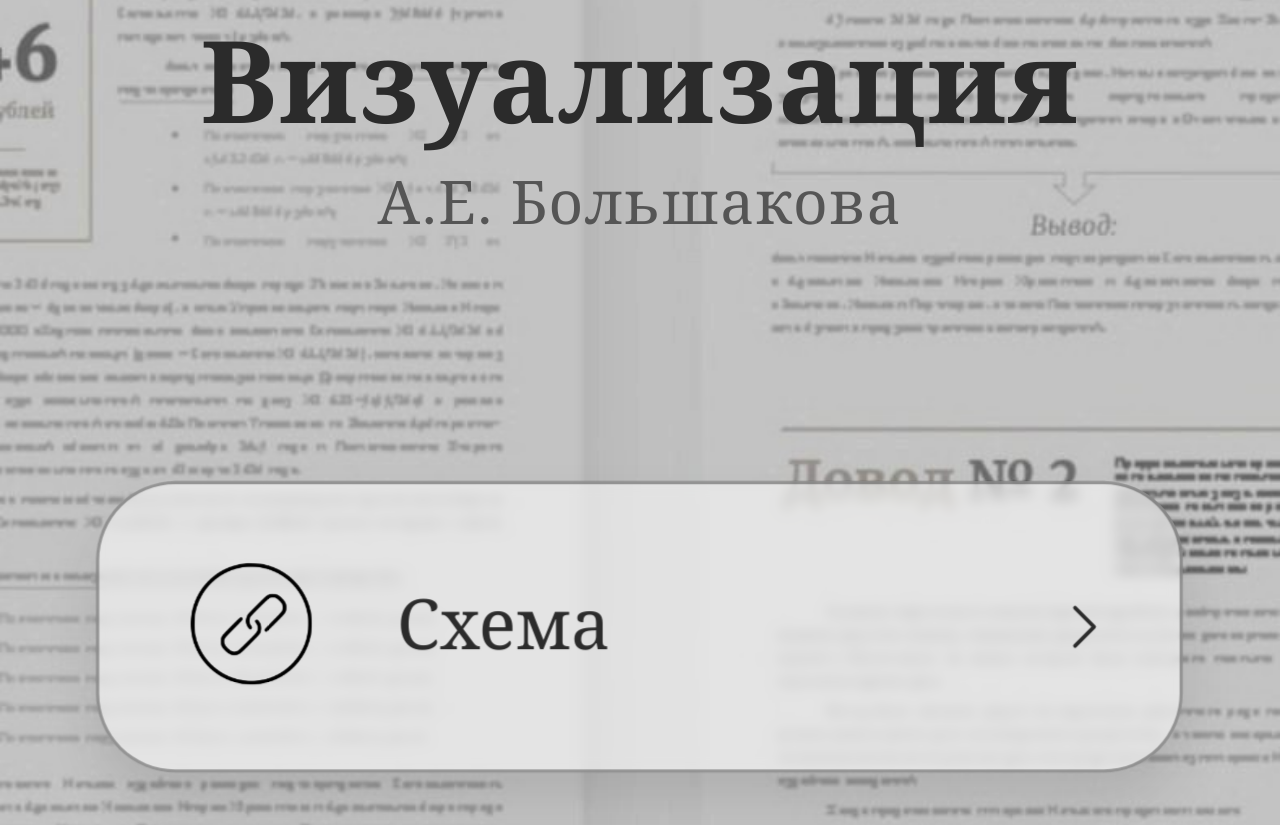
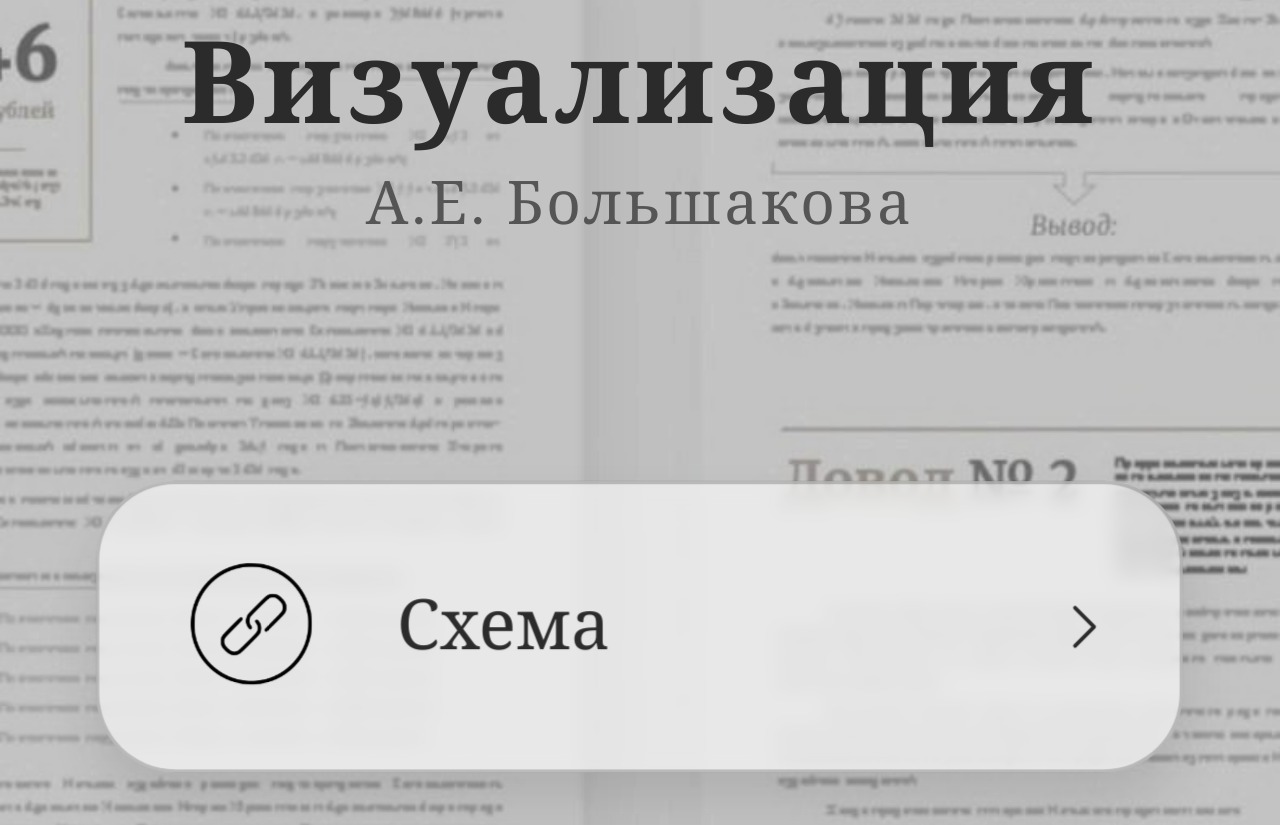
Before and after one commit to Chtouvaszdesproishodit/vizualizaciyaBolshakova, a plain HTML site: page index.html in a window 1280 px wide. Shown: the part 235-1060 px from the top of the page. Drawn offline with nearby package versions, Linux system fonts and the light colour scheme.

Commit message:
Add files via upload

```diff
--- a/index.html
+++ b/index.html
@@ -6,6 +6,7 @@
     <title>Визуализация</title>
     <link href="https://fonts.googleapis.com/css2?family=Spectral:wght@400;500;700&display=swap" rel="stylesheet">
     <style>
+        /* Убираем системную синюю подсветку при тапе на телефоне */
         * {
             -webkit-tap-highlight-color: transparent;
         }
@@ -25,9 +26,10 @@
             min-height: 100vh;
         }
 
+        /* Корпус «телефона»: лёгкий градиент вместо плоского цвета — даёт объём, как у настоящего устройства */
         .phone-bezel {
             position: relative;
-            background-color: #1c2438;
+            background: linear-gradient(160deg, #232f4a 0%, #1c2438 55%, #161d2e 100%);
             padding: 8px;
             border-radius: 35px;
             box-shadow: 0 18px 45px rgba(20, 30, 60, 0.35);
@@ -70,12 +72,13 @@
             z-index: 2;
         }
 
+        /* «Воздух» в заголовке: чуть больший трекинг, как в дорогих журналах */
         .header h1 {
             color: #2b2b2b;
             font-size: 36px;
             font-weight: 700;
             margin: 0;
-            letter-spacing: 0.5px;
+            letter-spacing: 1.5px;
         }
 
         .header p {
@@ -83,7 +86,7 @@
             font-size: 19px;
             font-weight: 400;
             margin-top: -5px;
-            letter-spacing: 0.5px;
+            letter-spacing: 1px;
         }
 
         .buttons-container {
@@ -98,37 +101,40 @@
             z-index: 2;
         }
 
+        /* Толстое матовое стекло: плотнее фон, сильнее блюр */
         .btn {
             display: flex;
             align-items: center;
-            background-color: rgba(255, 255, 255, 0.55);
-            backdrop-filter: blur(2px);
-            -webkit-backdrop-filter: blur(2px);
+            background-color: rgba(255, 255, 255, 0.62);
+            backdrop-filter: blur(3px);
+            -webkit-backdrop-filter: blur(3px);
             color: #2b2b2b;
             padding: 16px 18px 16px 19px;
             border-radius: 25px;
             text-decoration: none;
             font-size: 22px;
-            box-shadow: 0 9px 17px rgba(0,0,0,0.10);
-            border: 0.5px solid rgba(0, 0, 0, 0.35);
-            transition: transform 0.2s;
+            box-shadow: 0 9px 17px rgba(0, 0, 0, 0.10);
+            border: 0.5px solid rgba(0, 0, 0, 0.2);
+            transition: transform 0.12s, background-color 0.12s, box-shadow 0.12s;
         }
 
+        /* Наведение: кнопка чуть приподнимается над экраном */
         .btn:hover {
-            transform: scale(1.02);
-            background-color: rgba(255, 255, 255, 0.7);
+            transform: scale(1.03) translateY(-1px);
+            background-color: rgba(255, 255, 255, 0.82);
+            box-shadow: 0 14px 22px rgba(0, 0, 0, 0.12);
         }
 
+        /* Нажатие: кнопка «продавливается» — опускается, тень сжимается */
         .btn:active {
-            transform: scale(0.98);
-            background-color: rgba(255, 255, 255, 0.85);
-            box-shadow: 0 4px 10px rgba(0, 0, 0, 0.14);
-            transition: transform 0.08s, box-shadow 0.08s, background-color 0.08s;
+            transform: scale(0.97) translateY(1px);
+            background-color: rgba(255, 255, 255, 0.9);
+            box-shadow: 0 3px 8px rgba(0, 0, 0, 0.12);
         }
 
         .btn:focus-visible {
             outline: none;
-            box-shadow: 0 9px 17px rgba(0,0,0,0.10), 0 0 0 2px rgba(255, 255, 255, 0.9);
+            box-shadow: 0 9px 17px rgba(0, 0, 0, 0.10), 0 0 0 2px rgba(255, 255, 255, 0.9);
         }
 
         .icon-circle {
@@ -185,7 +191,7 @@
                 border-radius: 0;
                 padding: 0;
                 box-shadow: none;
-                background-color: transparent;
+                background: transparent;
             }
             .notch {
                 display: none;
@@ -280,7 +286,7 @@
                 <p>А.Е. Большакова</p>
             </div>
             <div class="buttons-container">
-                <a href="https://web.archive.org/web/20231202204627/https://bnplaw.ru/analytics/cases/vizualizatsiya-tezisov-v-ugolovnom-dele-pozitsiya-stala-ponyatnee-a-realnyy-srok-uslovnym-/#:~:text=%D1%80%D0%B5%D1%88%D0%B8%D0%BB%D0%B8%2C%20%D1%80%D0%B0%D1%81%D1%81%D0%BA%D0%B0%D0%B7%D1%8B%D0%B2%D0%B0%D0%B5%D0%BC%20%D0%B4%D0%B0%D0%BB%D1%8C%D1%88%D0%B5.-,%D0%A1%D1%85%D0%B5%D0%BC%D0%B0.%20%D0%A0%D0%B0%D0%B7%D0%B3%D1%80%D0%B0%D0%BD%D0%B8%D1%87%D0%B8%D0%BB%D0%B8%20%D1%83%D0%B3%D0%BE%D0%BB%D0%BE%D0%B2%D0%BD%D0%BE%D0%B5%20%D0%B8%20%D0%B0%D0%B4%D0%BC%D0%B8%D0%BD%D0%B8%D1%81%D1%82%D1%80%D0%B0%D1%82%D0%B8%D0%B2%D0%BD%D0%BE%D0%B5%20%D0%B4%D0%B5%D0%BB%D0%B0,%D0%A3%D0%BF%D1%80%D0%B0%D0%B2%D0%BB%D1%8F%D1%8E%D1%89%D0%B8%D0%B9%20%D0%BF%D0%B0%D1%80%D1%82%D0%BD%D0%B5%D1%80%20%D0%90%D0%91%20%C2%AB%D0%91%D0%BE%D0%BB%D1%8C%D1%88%D0%B0%D0%BA%D0%BE%D0%B2%2C%20%D0%A7%D0%B5%D0%BB%D1%8B%D1%88%D0%B5%D0%B2%20%D0%B8%20%D0%9F%D0%B0%D1%80%D1%82%D0%BD%D0%B5%D1%80%D1%8B%C2%BB,-%D0%A2%D0%B0%D0%B1%D0%BB%D0%B8%D1%86%D0%B0.%20%D0%9F%D0%BE%D0%BA%D0%B0%D0%B7%D0%B0%D0%BB%D0%B8%20%D0%BD%D0%B5%D1%81%D0%BE%D0%BE%D1%82%D0%B2%D0%B5%D1%82%D1%81%D1%82%D0%B2%D0%B8%D0%B5" target="_blank" rel="noopener noreferrer" class="btn">
+                <a href="https://web.archive.org/web/20231202204627/https://bnplaw.ru/analytics/cases/vizualizatsiya-tezisov-v-ugolovnom-dele-pozitsiya-stala-ponyatnee-a-realnyy-srok-uslovnym-/#:~:text=%D1%80%D0%B5%D1%88%D0%B8%D0%BB%D0%B8%2C%20%D1%80%D0%B0%D1%81%D1%81%D0%BA%D0%B0%D0%B7%D1%8B%D0%B2%D0%B0%D0%B5%D0%BC%20%D0%B4%D0%B0%D0%BB%D1%8C%D1%88%D0%B5.-,%D0%A1%D1%85%D0%B5%D0%BC%D0%B0.%20%D0%A0%D0%B0%D0%B7%D0%B3%D1%80%D0%B0%D0%BD%D0%B8%D1%87%D0%B8%D0%BB%D0%B8%20%D1%83%D0%B3%D0%BE%D0%BB%D0%BE%D0%B2%D0%BD%D0%BE%D0%B5%20%D0%B8%20%D0%B0%D0%B4%D0%BC%D0%B8%D0%BD%D0%B8%D1%81%D1%82%D1%80%D0%B0%D1%82%D0%B8%D0%B2%D0%BD%D0%BE%D0%B5%20%D0%B4%D0%B5%D0%BB%D0%BE,%D0%A3%D0%BF%D1%80%D0%B0%D0%B2%D0%BB%D1%8F%D1%8E%D1%89%D0%B8%D0%B9%20%D0%BF%D0%B0%D1%80%D1%82%D0%BD%D0%B5%D1%80%20%D0%90%D0%91%20%C2%AB%D0%91%D0%BE%D0%BB%D1%8C%D1%88%D0%B0%D0%BA%D0%BE%D0%B2%2C%20%D0%A7%D0%B5%D0%BB%D1%8B%D1%88%D0%B5%D0%B2%20%D0%B8%20%D0%9F%D0%B0%D1%80%D1%82%D0%BD%D0%B5%D1%80%D1%8B%C2%BB,-%D0%A2%D0%B0%D0%B1%D0%BB%D0%B8%D1%86%D0%B0.%20%D0%9F%D0%BE%D0%BA%D0%B0%D0%B7%D0%B0%D0%BB%D0%B8%20%D0%BD%D0%B5%D1%81%D0%BE%D0%BE%D1%82%D0%B2%D0%B5%D1%82%D1%81%D1%82%D0%B2%D0%B8%D0%B5" target="_blank" rel="noopener noreferrer" class="btn">
                     <div class="icon-circle"><img src="icon1.png" alt="Схема"></div>
                     <div class="btn-text">Схема</div>
                     <div class="arrow"><svg viewBox="0 0 24 24"><polyline points="9 18 15 12 9 6"></polyline></svg></div>
```
